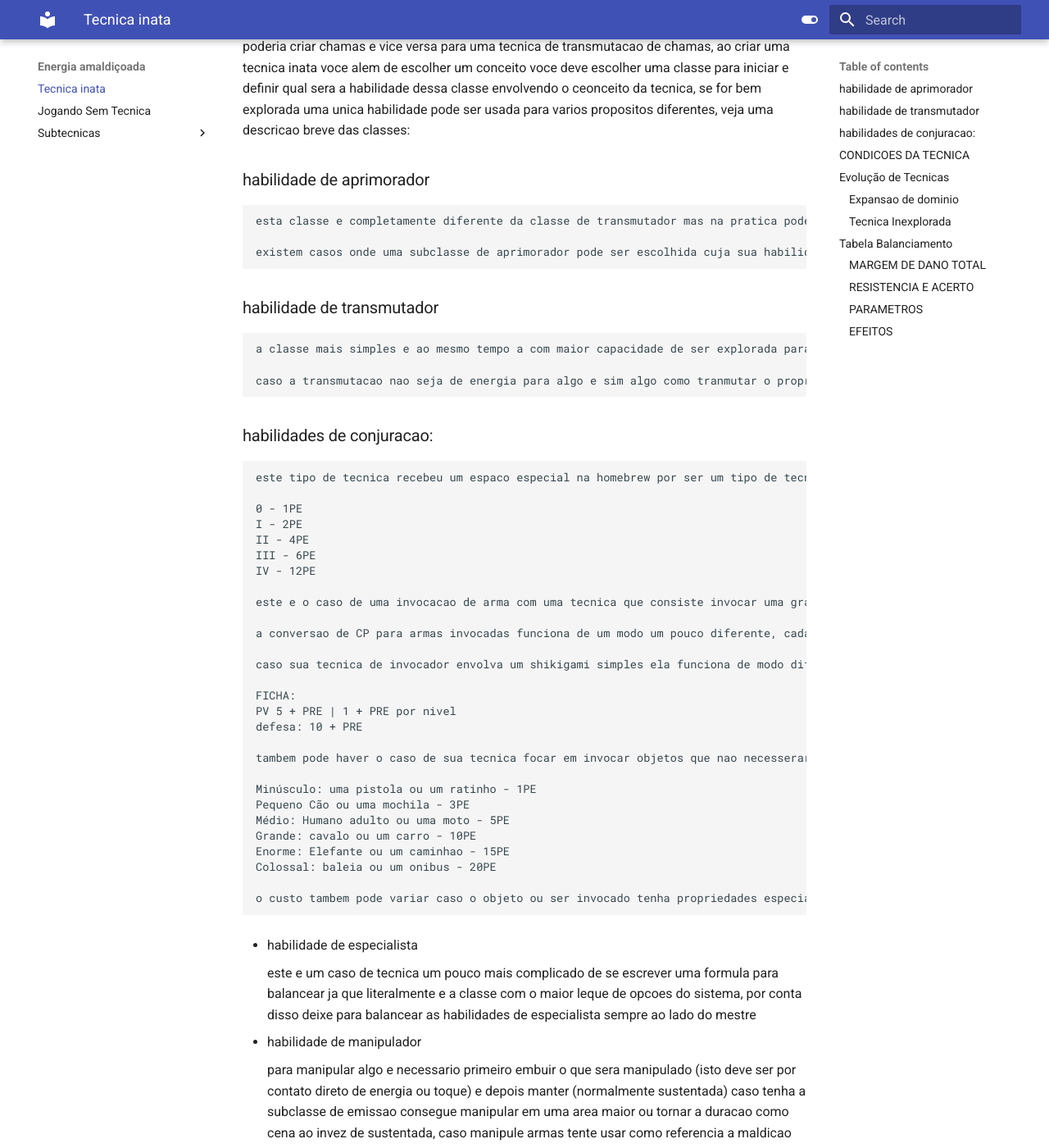
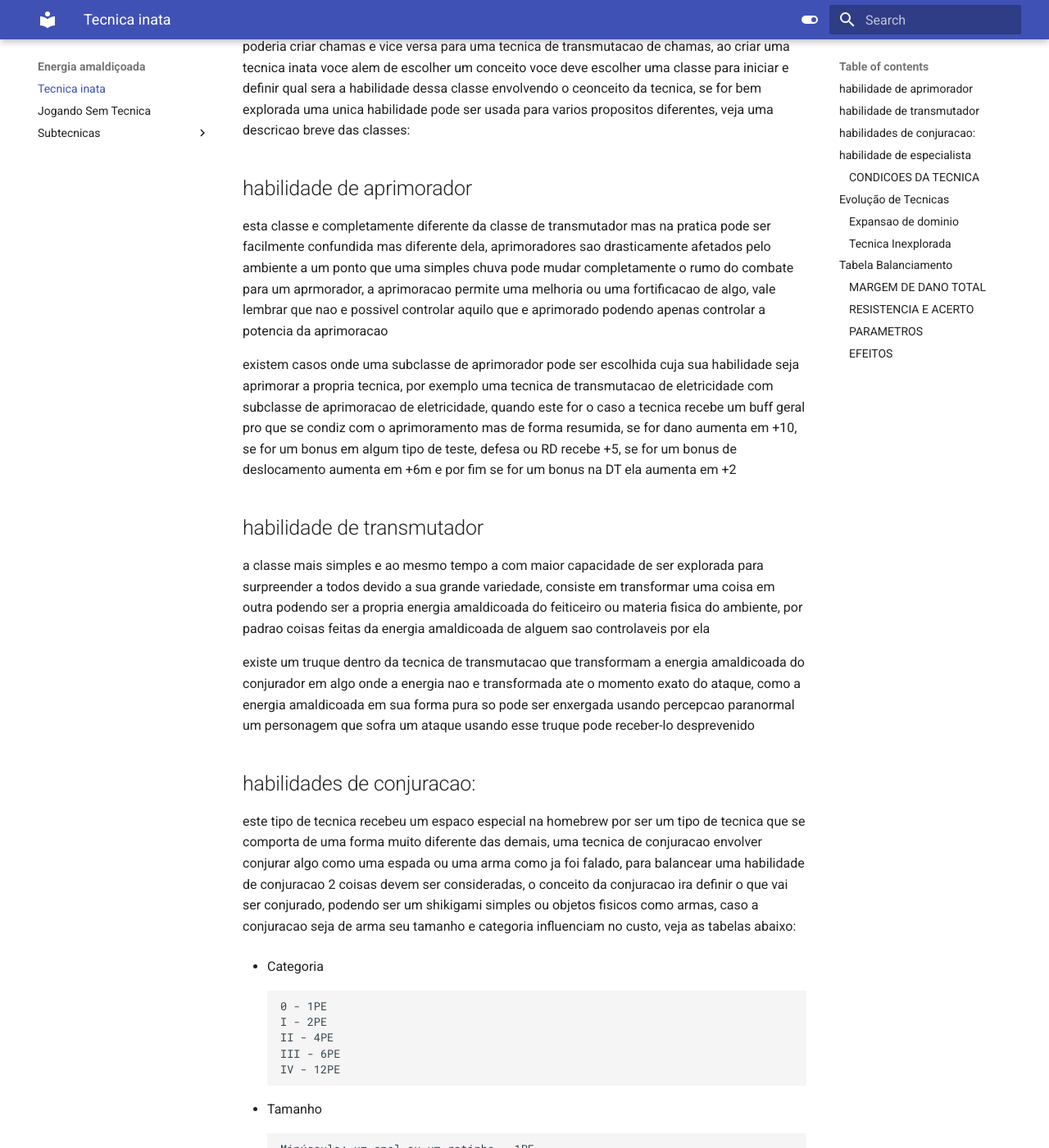
Before and after one commit to nerdolagens/SK-RPG-docs, an MkDocs documentation site: the page built from docs/cursedEnergy/inata.md, in a window 1280 px wide and 1400 px high, scrolled down 674 px. Shown: the whole window at 82% size. Built offline with MkDocs 1.6.1 and Material for MkDocs 9.7.7, drawn with Linux system fonts in a browser that asks for light colours; some of the changed text lies outside the part shown.

Commit message:
update inata.md

```diff
--- a/docs/cursedEnergy/inata.md
+++ b/docs/cursedEnergy/inata.md
@@ -13,66 +13,70 @@ para se criar uma tecnica e necessario definir o seu conceito e suas capacidades
 
 a ordem dessas classes e importante para Tecnica aprimorada, veja mais abaixo da pagina mas a principio essas classes irao definir o que sua tecnica e capaz ou nao de fazer, por exemplo uma tecnica com manipulacao de chamas alheias pode manipular e controlar chamas mas nao poderia criar chamas e vice versa para uma tecnica de transmutacao de chamas, ao criar uma tecnica inata voce alem de escolher um conceito voce deve escolher uma classe para iniciar e definir qual sera a habilidade dessa classe envolvendo o ceonceito da tecnica, se for bem explorada uma unica habilidade pode ser usada para varios propositos diferentes, veja uma descricao breve das classes:
 
-### habilidade de aprimorador
+## habilidade de aprimorador
 
-    esta classe e completamente diferente da classe de transmutador mas na pratica pode ser facilmente confundida mas diferente dela, aprimoradores sao drasticamente afetados pelo ambiente a um ponto que uma simples chuva pode mudar completamente o rumo do combate para um aprmorador, a aprimoracao permite uma melhoria ou uma fortificacao de algo, vale lembrar que nao e possivel controlar aquilo que e aprimorado podendo apenas controlar a potencia da aprimoracao
+esta classe e completamente diferente da classe de transmutador mas na pratica pode ser facilmente confundida mas diferente dela, aprimoradores sao drasticamente afetados pelo ambiente a um ponto que uma simples chuva pode mudar completamente o rumo do combate para um aprmorador, a aprimoracao permite uma melhoria ou uma fortificacao de algo, vale lembrar que nao e possivel controlar aquilo que e aprimorado podendo apenas controlar a potencia da aprimoracao
 
-    existem casos onde uma subclasse de aprimorador pode ser escolhida cuja sua habilidade seja aprimorar a propria tecnica, por exemplo uma tecnica de transmutacao de eletricidade com subclasse de aprimoracao de eletricidade, quando este for o caso a tecnica recebe um buff geral pro que se condiz com o aprimoramento mas de forma resumida, se for dano aumenta em +10, se for um bonus em algum tipo de teste, defesa ou RD recebe +5, se for um bonus de deslocamento aumenta em +6m e por fim se for um bonus na DT ela aumenta em +2
+existem casos onde uma subclasse de aprimorador pode ser escolhida cuja sua habilidade seja aprimorar a propria tecnica, por exemplo uma tecnica de transmutacao de eletricidade com subclasse de aprimoracao de eletricidade, quando este for o caso a tecnica recebe um buff geral pro que se condiz com o aprimoramento mas de forma resumida, se for dano aumenta em +10, se for um bonus em algum tipo de teste, defesa ou RD recebe +5, se for um bonus de deslocamento aumenta em +6m e por fim se for um bonus na DT ela aumenta em +2
 
-### habilidade de transmutador
+## habilidade de transmutador
 
-    a classe mais simples e ao mesmo tempo a com maior capacidade de ser explorada para surpreender a todos devido a sua grande variedade, consis
+a classe mais simples e ao mesmo tempo a com maior capacidade de ser explorada para surpreender a todos devido a sua grande variedade, consiste em transformar uma coisa em outra podendo ser a propria energia amaldicoada do feiticeiro ou materia fisica do ambiente, por padrao coisas feitas da energia amaldicoada de alguem sao controlaveis por ela
 
-    caso a transmutacao nao seja de energia para algo e sim algo como tranmutar o proprio corpo oara ter asas, considere que quanto maior a complexidade da transformacao mais custosa ela é, a duracao dessas transmutacoes normalmente e cena
+existe um truque dentro da tecnica de transmutacao que transformam a energia amaldicoada do conjurador em algo onde a energia nao e transformada ate o momento exato do ataque, como a energia amaldicoada em sua forma pura so pode ser enxergada usando percepcao paranormal um personagem que sofra um ataque usando esse truque pode receber-lo desprevenido
 
-### habilidades de conjuracao:
+## habilidades de conjuracao:
 
-    este tipo de tecnica recebeu um espaco especial na homebrew por ser um tipo de tecnica que se comporta de uma forma muito diferente das demais, uma tecnica de conjuracao envolver conjurar algo como uma espada ou uma arma como ja foi falado, para balancear uma habilidade de conjuracao 2 coisas devem ser consideradas, seu conceito e suas capacidades, caso o conceito de uma tecnica esteja associada a invocacao de armas defina que tipo de arma sera invocada podendo definir algo como: armas de fogo, que cortam, medievais, etc, a categoria e o que ira definir o custo da invocacao veja abaixo:
+este tipo de tecnica recebeu um espaco especial na homebrew por ser um tipo de tecnica que se comporta de uma forma muito diferente das demais, uma tecnica de conjuracao envolver conjurar algo como uma espada ou uma arma como ja foi falado, para balancear uma habilidade de conjuracao 2 coisas devem ser consideradas, o conceito da conjuracao ira definir o que vai ser conjurado, podendo ser um shikigami simples ou objetos fisicos como armas, caso a conjuracao seja de arma seu tamanho e categoria influenciam no custo, veja as tabelas abaixo:
 
-    0 - 1PE
-    I - 2PE
-    II - 4PE
-    III - 6PE
-    IV - 12PE
+- Categoria
 
-    este e o caso de uma invocacao de arma com uma tecnica que consiste invocar uma grande variedade de armas, caso sua tecnica seja do tipo que invoca apenas uma arma especifica voce recebe 1CP padrao para as habilidades de invocacao, caso sua quantidade de invocacoes tambem seja 1 voce recebe +1CP
+        0 - 1PE
+        I - 2PE
+        II - 4PE
+        III - 6PE
+        IV - 12PE
 
-    a conversao de CP para armas invocadas funciona de um modo um pouco diferente, cada 1CP equivale uma modificacao, voce tambem pode realizar um contrato com um demonio para que esta arma seja amaldicoada
+- Tamanho
 
-    caso sua tecnica de invocador envolva um shikigami simples ela funciona de modo diferente, o custo para invocar o shikigami e sempre seu pe por turno e ele possui apenas uma habilidade podendo ser algo como um estomago para carregar armas ou uma capacidade de curar usando energia reversa e assim como shikigamis normais caso ele morra levara 24 horas para ser invocado novamente, testes realizados com esse shikigami usa as pericias do dono dele e diferente dos demais shikigamis e ele e pequeno
+        Minúsculo: um anel ou um ratinho - 1PE
+        Pequeno Cão ou uma mochila - 2PE
+        Médio: Humano adulto ou uma moto -4PE
+        Grande: cavalo ou um carro - 8PE
+        Enorme: Elefante ou um caminhao - 16PE
+        Colossal: baleia ou um onibus - 32PE
 
-    FICHA:
-    PV 5 + PRE | 1 + PRE por nivel
-    defesa: 10 + PRE
+este e o caso de uma invocacao de arma com uma tecnica que consiste invocar uma grande variedade de armas, caso sua tecnica seja do tipo que invoca apenas uma arma especifica voce recebe 1CP padrao para as habilidades de invocacao, caso sua quantidade de invocacoes tambem seja 1 voce recebe +1CP
 
-    tambem pode haver o caso de sua tecnica focar em invocar objetos que nao necesserariamente sao armas, nestes casos considere o tamanho e massa do objeto para o custo de sua invocacao veja a tabela:
+a conversao de CP para armas invocadas funciona de um modo um pouco diferente, cada 1CP equivale uma modificacao, voce tambem pode realizar um contrato com um demonio para que esta arma seja amaldicoada
 
-    Minúsculo: uma pistola ou um ratinho - 1PE
-    Pequeno Cão ou uma mochila - 3PE
-    Médio: Humano adulto ou uma moto - 5PE
-    Grande: cavalo ou um carro - 10PE
-    Enorme: Elefante ou um caminhao - 15PE
-    Colossal: baleia ou um onibus - 20PE
+caso sua tecnica de invocador envolva um shikigami simples ela funciona de modo diferente, o custo para invocar o shikigami e sempre seu pe por turno e ele possui apenas uma habilidade podendo ser algo como um estomago para carregar armas ou uma capacidade de curar usando energia reversa e assim como shikigamis normais caso ele morra levara 24 horas para ser invocado novamente, testes realizados com esse shikigami usa as pericias do dono dele e diferente dos demais shikigamis e ele e pequeno
 
-    o custo tambem pode variar caso o objeto ou ser invocado tenha propriedades especiais
+FICHA:
+PV 5 + PRE | 1 + PRE por nivel
+defesa: 10 + PRE
 
-* habilidade de especialista
+tambem pode haver o caso de sua tecnica focar em invocar objetos que nao necesserariamente sao armas, nestes casos considere o tamanho e massa do objeto para o custo de sua invocacao veja a tabela:
 
-    este e um caso de tecnica um pouco mais complicado de se escrever uma formula para balancear ja que literalmente e a classe com o maior leque de opcoes do sistema, por conta disso deixe para balancear as habilidades de especialista sempre ao lado do mestre
+o custo tambem pode variar caso o objeto ou ser invocado tenha propriedades especiais
 
-* habilidade de manipulador
+## habilidade de especialista
 
-    para manipular algo e necessario primeiro embuir o que sera manipulado (isto deve ser por contato direto de energia ou toque) e depois manter (normalmente sustentada) caso tenha a subclasse de emissao consegue manipular em uma area maior ou tornar a duracao como cena ao invez de sustentada, caso manipule armas tente usar como referencia a maldicao sanciente de ordem paranormal RPG
+este e um caso de tecnica um pouco mais complicado de se escrever uma formula para balancear ja que literalmente e a classe com o maior leque de opcoes do sistema, por conta disso deixe para balancear as habilidades de especialista sempre ao lado do mestre
 
-    ao manipular seres vivos as coisas mudam um pouco pois o que ira ser manipulado consegue resistir, nestes casos o alvo realiza um teste e caso falhe voce pode manipular-lo, neste caso a narrativa e a mecanica de sua tecnica irao interferir em o quanto voce consegue manipular seu alvo mas por padrao uma tecnica de manipulador nao consegue controlar a energia amaldicoada de seu alvo e apenas controla seu fisico, existe o caso da tecnica de manipulacao do cla owari que possibilita o controle da energia amaldicoada do alvo da tecnica, tambem existem casos onde ao invez de controlar o fisico do alvo controla sua mente, algo que e quase impossivel e ninguem fez isso ate hoje e manipular a alma de alguem, devido as dificuldades de conseguir fazer alguem ser pego pela tecnica os manipuladores normalmente fazem uso execissivo de condicoes ou apelam bastante pra expansao de dominio
+- habilidade de manipulador
 
-    o custo de PE das tecnicas de manipulacao pode ser afetado pela massa, quantidade ou resistencia a manipulacao dos alvos da tecnica, manipular uma pessoa na maioria dos casos e mais custoso do que manipular algo com o mesmo peso e tamanho
+  para manipular algo e necessario primeiro embuir o que sera manipulado (isto deve ser por contato direto de energia ou toque) e depois manter (normalmente sustentada) caso tenha a subclasse de emissao consegue manipular em uma area maior ou tornar a duracao como cena ao invez de sustentada, caso manipule armas tente usar como referencia a maldicao sanciente de ordem paranormal RPG
 
-* habilidade de emissao
+  ao manipular seres vivos as coisas mudam um pouco pois o que ira ser manipulado consegue resistir, nestes casos o alvo realiza um teste e caso falhe voce pode manipular-lo, neste caso a narrativa e a mecanica de sua tecnica irao interferir em o quanto voce consegue manipular seu alvo mas por padrao uma tecnica de manipulador nao consegue controlar a energia amaldicoada de seu alvo e apenas controla seu fisico, existe o caso da tecnica de manipulacao do cla owari que possibilita o controle da energia amaldicoada do alvo da tecnica, tambem existem casos onde ao invez de controlar o fisico do alvo controla sua mente, algo que e quase impossivel e ninguem fez isso ate hoje e manipular a alma de alguem, devido as dificuldades de conseguir fazer alguem ser pego pela tecnica os manipuladores normalmente fazem uso execissivo de condicoes ou apelam bastante pra expansao de dominio
 
-    devido as caracteristicas da classe de emissao ela nao adiciona um novo leque de habilidades como as outras classes, ao adicionar a classe de emissao em sua tecnica inata o alcance de todas as suas tecncias aumenta em um passo, habilidades de alcance pessoal que tenham como alvo voce podem ser usadas em outras pessoas e em alguns casos a duracao da tecnica pode ser aumentada ao invez do alcance
+  o custo de PE das tecnicas de manipulacao pode ser afetado pela massa, quantidade ou resistencia a manipulacao dos alvos da tecnica, manipular uma pessoa na maioria dos casos e mais custoso do que manipular algo com o mesmo peso e tamanho
 
-    caso crie uma tecnica que tenha como classe principal a emissao ela pode simplesmente nao funcionar sem as outras classes, por conta disso e bem dificil ter uma tecnica que tenha como classe prncipal a emissao
+- habilidade de emissao
+
+  devido as caracteristicas da classe de emissao ela nao adiciona um novo leque de habilidades como as outras classes, ao adicionar a classe de emissao em sua tecnica inata o alcance de todas as suas tecncias aumenta em um passo, habilidades de alcance pessoal que tenham como alvo voce podem ser usadas em outras pessoas e em alguns casos a duracao da tecnica pode ser aumentada ao invez do alcance
+
+  caso crie uma tecnica que tenha como classe principal a emissao ela pode simplesmente nao funcionar sem as outras classes, por conta disso e bem dificil ter uma tecnica que tenha como classe prncipal a emissao
 
 ### CONDICOES DA TECNICA
 
@@ -169,18 +173,18 @@ normalmente o mestre cria a tecnica inexplorada para o jogador pois ja que o per
 
 caso o jogador tente criar a tecnica inexplorada diversos cuidados devem ser tomados pois se ele tiver 100% do controle sobre o que sera a tecnica inexplorada ele pode criar o que quiser, desde uma tecnica para fazer um combo quebrado ou algo apelao como copiar outras tecnicas, mais um motivo para deixar a criacao da tecnica inexplorada pro mestre...
 
-* MECANICA
+- MECANICA
 
-    mecanicamente falando uma tecnica inexplorada fornece um novo conceito a sua tecnica ou uma segunda tecnica
-    amaldicoada mas em todos os casos o feiticeiro tem um leque de habilidades mais amplo, em alguns casos a
-    tecnica inexplorada pode fornecer uma classe de tecnica nova mas voce nao pode combinar sua tecnica original
-    com a classe dela mas pode combinar a tecnica inexplorada com suas classes
+  mecanicamente falando uma tecnica inexplorada fornece um novo conceito a sua tecnica ou uma segunda tecnica
+   amaldicoada mas em todos os casos o feiticeiro tem um leque de habilidades mais amplo, em alguns casos a
+   tecnica inexplorada pode fornecer uma classe de tecnica nova mas voce nao pode combinar sua tecnica original
+   com a classe dela mas pode combinar a tecnica inexplorada com suas classes
 
-    por exemplo: eu tenho uma tecnica da classe aprimorador e peguei transmutador e emissor mas entao  despertei uma tecnica inexplorada do tipo especialista, eu nao posso criar uma habilidade do tipo  especialista com base na minha tecnica original mas posso criar habilidades do tipo aprimorador, emissor e transmutador com base na minha tecnica inexplorada
+  por exemplo: eu tenho uma tecnica da classe aprimorador e peguei transmutador e emissor mas entao despertei uma tecnica inexplorada do tipo especialista, eu nao posso criar uma habilidade do tipo especialista com base na minha tecnica original mas posso criar habilidades do tipo aprimorador, emissor e transmutador com base na minha tecnica inexplorada
 
 ## Tabela Balanciamento
 
-este arquivo deve ser usado para balancear as estasticas de uma tecnica, para criar uma tecnica e necessario  validar duas coisas: o consumo de PE e as condicoes impostas, as condicoes podem reduzir o custo de PE ou aumentar o poder de fogo de uma tecnica, antes era usado como base os rituais de ordem agora use essa tabela, as tecnicas sao divididas em niveis e cada nivel e desbloqueado a cada 4 niveis de NEX (a cada 20% BEX)
+este arquivo deve ser usado para balancear as estasticas de uma tecnica, para criar uma tecnica e necessario validar duas coisas: o consumo de PE e as condicoes impostas, as condicoes podem reduzir o custo de PE ou aumentar o poder de fogo de uma tecnica, antes era usado como base os rituais de ordem agora use essa tabela, as tecnicas sao divididas em niveis e cada nivel e desbloqueado a cada 4 niveis de NEX (a cada 20% BEX)
 vale lembrar que esta tabela e apenas uma base de balanceamento e nao uma regra fixa e de mesma forma caso jogaqdores tentem usar-la para criar habilidades absurdas que irao quebrar o jogo o mestre tem palavra final para definir limites para as tecnicas criadas, por exemplo uma tecnica de 34d10 duracao cena alcance toque ja e considerado uma tecnica apelativa pois muitos pontos foram gastos no mesmo efeito criando uma tecnica desbalanceada, para tornar as tecnicas criadas mais balanceadas algumas regras devem ser seguidas:
 
 ### MARGEM DE DANO TOTAL
@@ -236,32 +240,32 @@ como todo sistema de rpg um ataque precisa dar uma chance para um inimigo de esc
         livre: 15 pontos
         mais de uma rodada: -5 pontos para cada rodada que permaneceu conjurando
 
-* alcance:
+- alcance:
 
         pessoal: -5 pontos
         toque: 0 pontos
         curto: 2 pontos e dobra para cada passo adicional, 4 para medio 8 para longo 16 para extremo
 
-* area de efeito:
+- area de efeito:
 
         1 ponto pára cada cubo 1.5m lado
         2 pontos para cada 3m de area esferica
         2 pontos para cada 6m de area circular
 
-* duracao:
+- duracao:
 
         instantanea: 0 pontos
         quantidade de rodadas: 2 pontos para cada rodada de duracao
         sustentada: 8 pontos
         ate ser descarregada: 16 po
 
-* dano:
+- dano:
 
         quantidade de dados de dano - 1 ponto para cada dado de dano   | resistido reduz dano pela metade
         tipo de dado: o valor do dado representa uma quantidade de pontos, o d6 vale 6 pontos, o d12 vale 12 pontos e
         o d20 vale 20 pontos
 
-* buffs:
+- buffs:
 
         +1 acao de movimento: 12 po
         +1 acao padrao: 24 padrao
```
Also changed, not shown: other parts of docs/cursedEnergy/inata.md (+10 -11 lines).
